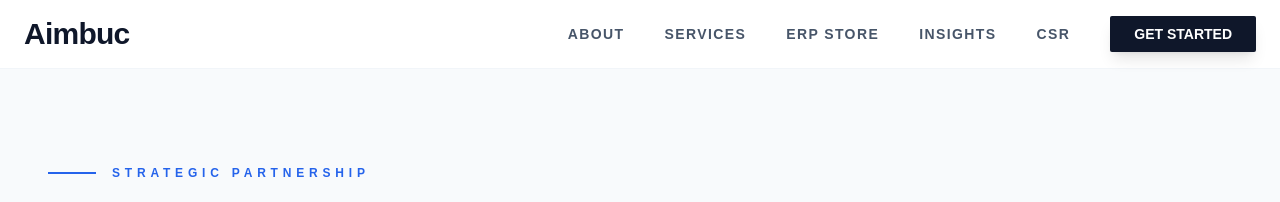
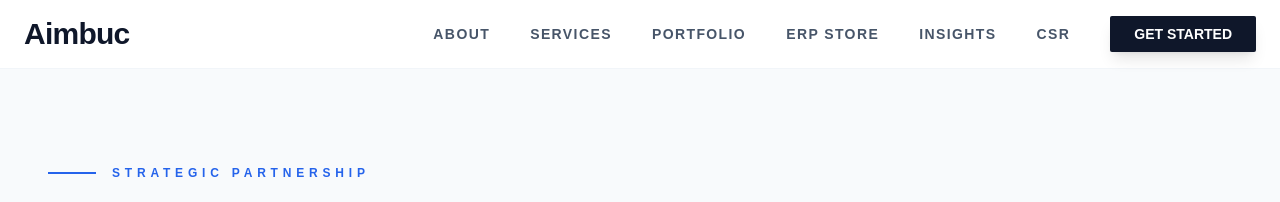
Before and after one commit to bensonjudge/aimbuc-welcome-site, a Flask app: template templates/index.html in a window 1280 px wide. Shown: the top 202 px of the page. Run offline with Flask 3, Linux system fonts and the light colour scheme; the template is opened without the code that fills it, so the values that code supplies are empty; some libraries are stand-ins or nearby versions.

Commit message:
Add portfolio link to navigation in index.html

```diff
--- a/templates/index.html
+++ b/templates/index.html
@@ -50,6 +50,7 @@
     <nav class="hidden lg:flex items-center space-x-10">
       <a href="about.html" class="text-slate-600 hover:text-blue-600 text-sm font-bold uppercase tracking-widest transition">About</a>
       <a href="services.html" class="text-slate-600 hover:text-blue-600 text-sm font-bold uppercase tracking-widest transition">Services</a>
+      <a href="portfolio.html" class="text-slate-600 hover:text-blue-600 text-sm font-bold uppercase tracking-widest transition">portfolio</a>
       <a href="#cloud-store" class="text-slate-600 hover:text-blue-600 text-sm font-bold uppercase tracking-widest transition">ERP Store</a>
       <a href="#insights" class="text-slate-600 hover:text-blue-600 text-sm font-bold uppercase tracking-widest transition">Insights</a>
       <a href="Aimbuc_CSR.html" class="text-slate-600 hover:text-blue-600 text-sm font-bold uppercase tracking-widest transition">CSR</a>
@@ -69,6 +70,7 @@
     <nav class="flex flex-col space-y-8 text-2xl font-bold uppercase tracking-widest">
         <a href="about.html">About</a>
         <a href="services.html">Services</a>
+        <a href="portfolio.html">Portfolio</a>
         <a href="#cloud-store">ERP Store</a>
         <a href="#insights">Insights</a>
         <a href="Aimbuc_CSR.html">CSR</a>
@@ -483,6 +485,7 @@
                     <li><a href="https://aimbuc.com/Product_Management_for_Small_&%20_Medium_Retail_Stores_Benson_Judge.html" class="hover:text-blue-400">Retail PM Book</a></li>
                     <li><a href="#insights" class="hover:text-blue-400">Case Studies</a></li>
                     <li><a href="#insights" class="hover:text-blue-400">Consultancy Blog</a></li>
+                    <li><a href="portfolio.html" class="hover:text-blue-400">Portfolio</a></li>
                 </ul>
             </div>
             <div>
```
